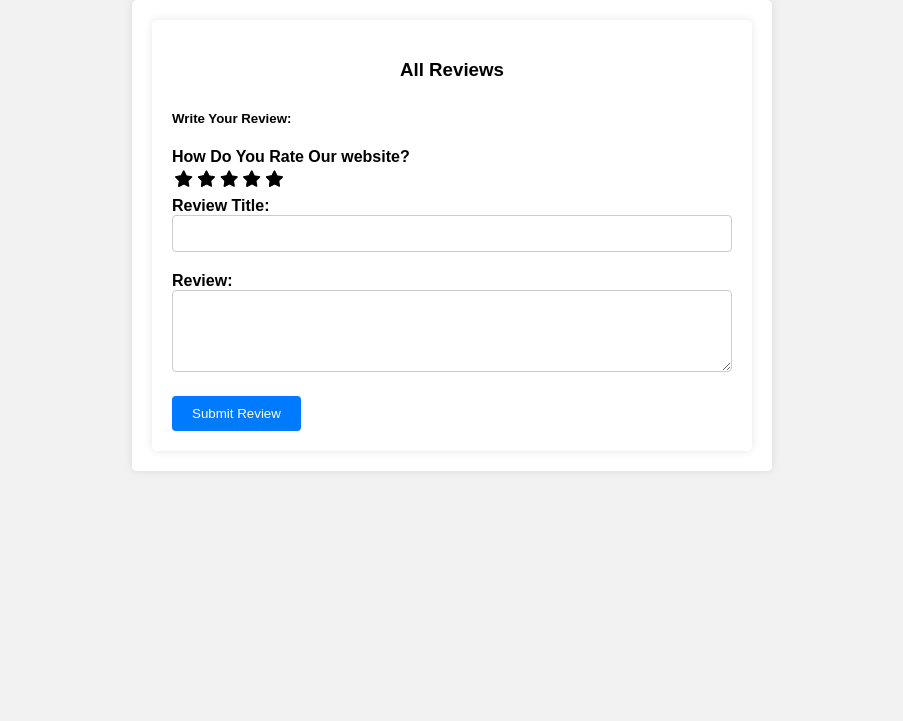
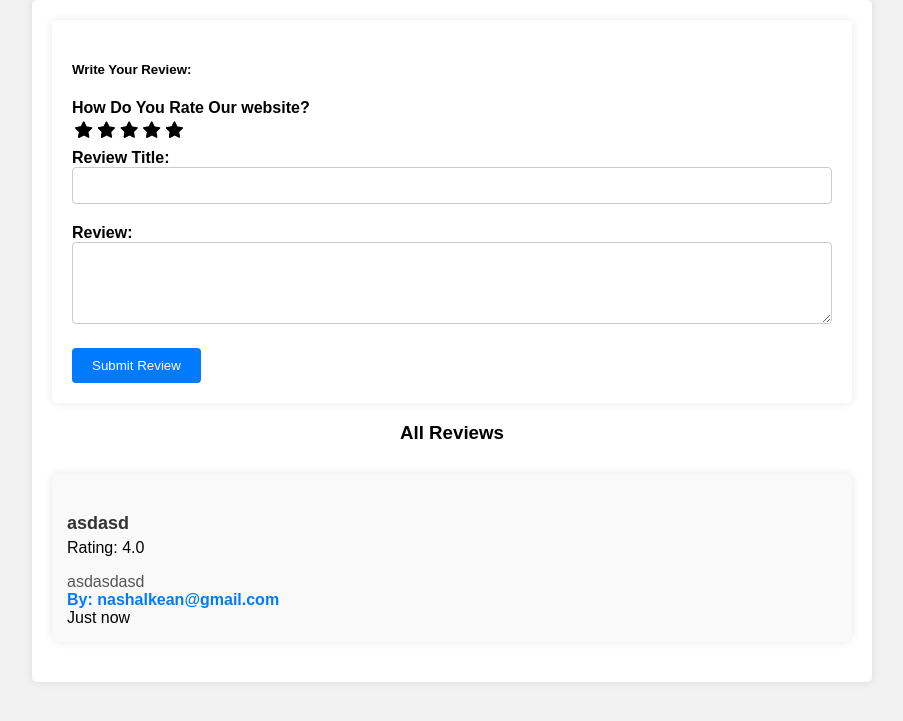
Before and after one commit to NashaatAlkean/EcoExchange, a Django app: page /reviews/ in a window 1280 px wide. Shown: the part 48-769 px from the top of the page, without its empty margins (188-1091 px from the left). Run offline with Django 5.2, Linux system fonts and the light colour scheme; a user stored in the database is signed in; data comes from the database, SQL or seed files in the repository; both versions use the stored data as it was after the commit; some libraries are stand-ins or nearby versions.

Commit message:
add the functionality of the reviews

```diff
--- a/templates/website/reviews.html
+++ b/templates/website/reviews.html
@@ -92,17 +92,52 @@
     label:hover~input:checked~label {
         color: #cc9000;
     }
+    .container {
+        max-width: 800px;
+        margin: auto;
+        padding: 20px;
+    }
+
+    .review-list {
+        list-style: none;
+        padding: 0;
+    }
+
+    .review-item {
+        margin-bottom: 20px;
+        padding: 15px;
+        border-radius: 8px;
+        box-shadow: 0 0 10px rgba(0, 0, 0, 0.1);
+        background-color: #f9f9f9;
+    }
+
+    .review-item h4 {
+        margin-bottom: 5px;
+        font-size: 18px;
+        color: #333;
+    }
+
+    .review-item .rating {
+        margin-bottom: 10px;
+    }
+
+    .review-item p {
+        margin-bottom: 0;
+        font-size: 16px;
+        color: #555;
+    }
+
+    .review-item .author {
+        font-weight: bold;
+        color: #007bff;
+    }
 </style>
 
 <div class="container">
-    <header class="section-heading">
-        <h3>All Reviews</h3>
-    </header>
     <link rel="stylesheet" href="https://cdnjs.cloudflare.com/ajax/libs/font-awesome/4.7.0/css/font-awesome.min.css">
     <form action="" method="POST" class="review-form">
         {% csrf_token %}
         <h5>Write Your Review:</h5>
-
         <label>How Do You Rate Our website?</label>
         <br>
         <div class="rate">
@@ -137,8 +172,52 @@
         <br>
     </form>
 </div>
+<script>
+document.addEventListener('DOMContentLoaded', function() {
+    var reviewTimes = document.querySelectorAll('.time');
+    reviewTimes.forEach(function(timeElement) {
+        var createdTime = new Date(timeElement.dataset.created);
+        var currentTime = new Date();
+        var timeDiff = Math.abs(currentTime - createdTime); // Calculate time difference in milliseconds
+        var formattedTime = formatTimeDifference(timeDiff);
+        timeElement.textContent = formattedTime;
+    });
 
+    function formatTimeDifference(timeDiff) {
+        var seconds = Math.floor(timeDiff / 1000);
+        var minutes = Math.floor(seconds / 60);
+        var hours = Math.floor(minutes / 60);
+        var days = Math.floor(hours / 24);
 
+        if (days > 0) {
+            return days + (days === 1 ? ' day ago' : ' days ago');
+        } else if (hours > 0) {
+            return hours + (hours === 1 ? ' hour ago' : ' hours ago');
+        } else if (minutes > 0) {
+            return minutes + (minutes === 1 ? ' minute ago' : ' minutes ago');
+        } else {
+            return 'Just now';
+        }
+    }
+});
+</script>
+        <header class="section-heading">
+            <h3>All Reviews</h3>
+        </header>
+
+    <ul class="review-list">
+        {% for review in reviews_list %}
+            <li class="review-item">
+                <h4>{{ review.subject }}</h4>
+                <div class="rating">
+                    Rating: {{ review.rating }}
+                </div>
+                <p>{{ review.review }}</p>
+                <div class="author">By: {{ review.user.username }}</div>
+                <div class="time" data-created="{{ review.created_at }}"></div>  <!-- Store review creation time -->
+            </li>
+        {% endfor %}
+    </ul>
 
 
 {% endblock content %}
--- a/website/views.py
+++ b/website/views.py
@@ -36,3 +36,26 @@ def admin_homepage(request):
     if not request.user.is_superuser:
         return redirect('home')
     return render(request,'dashboard/adminHomePage.html')
+
+
+from django.shortcuts import render, redirect
+from django.contrib.auth.decorators import login_required  # Import login_required decorator
+from .forms import ReviewForm
+from .models import ReviewRating
+
+
+@login_required
+def reviews(request):
+    if request.method == 'POST':
+        form = ReviewForm(request.POST)
+        if form.is_valid():
+            new_review = form.save(commit=False)
+            new_review.user = request.user  # Assign the current user to the review
+            new_review.ip = request.META['REMOTE_ADDR']
+            new_review.save()
+            return redirect('reviews')
+    else:
+        form = ReviewForm()
+
+    reviews_list = ReviewRating.objects.all() # Query reviews and order by creation time
+    return render(request, 'website/reviews.html', {'form': form, 'reviews_list': reviews_list, 'user': request.user})
```
Also changed, not shown: db.sqlite3.
